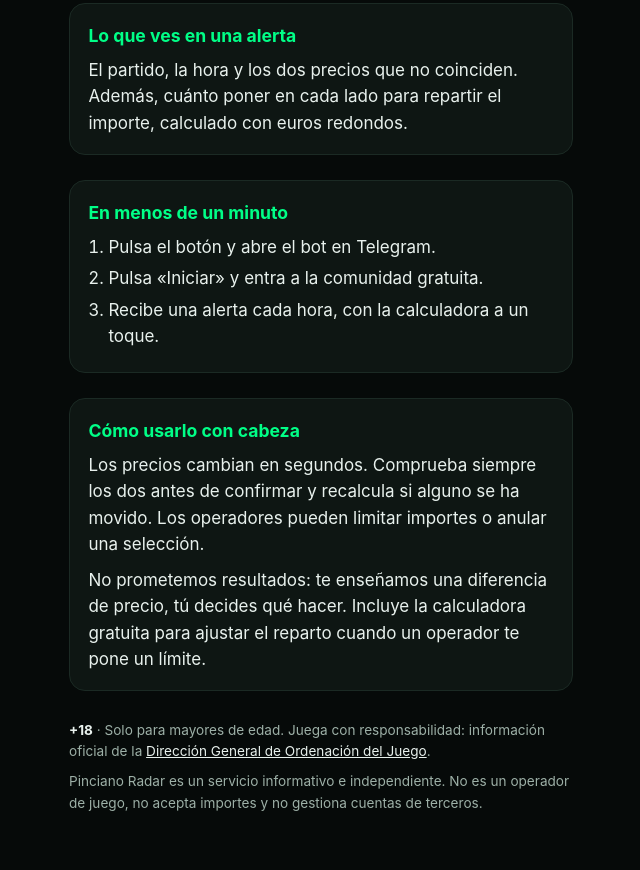
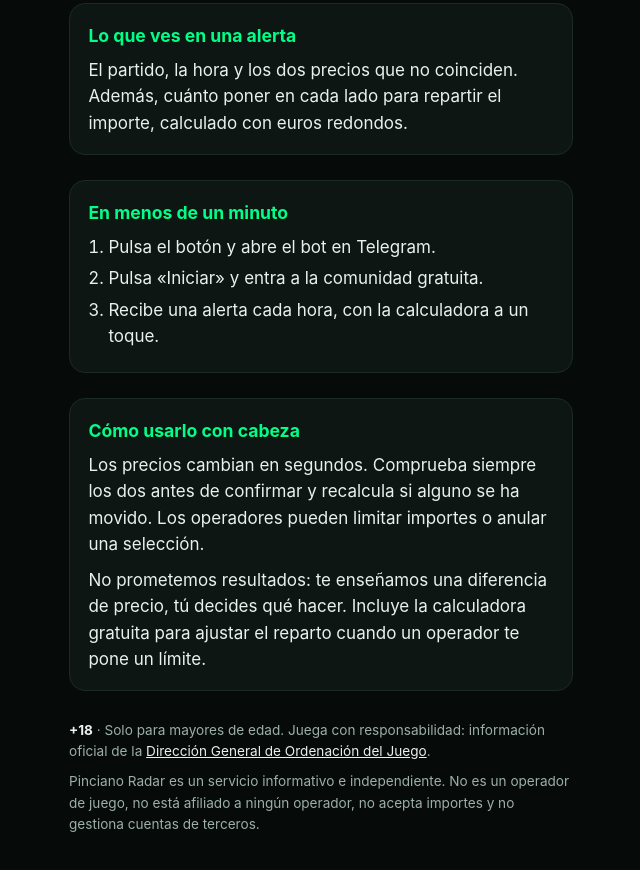
Before and after one commit to deljavierher-web/pinciano, a plain HTML site: page empieza.html in a window 1280 px wide. Shown: the part 428-1298 px from the top of the page, without its empty margins (319-959 px from the left). Drawn offline with Linux system fonts and the light colour scheme.

Commit message:
feat(web): /empieza con «no está afiliado a ningún operador»
Co-authored-by: OpenBot <335604065+openbotgit[bot]@users.noreply.github.com>

```diff
--- a/empieza.html
+++ b/empieza.html
@@ -66,7 +66,7 @@
 
     <footer>
       <p><span class="age">+18</span> · Solo para mayores de edad. Juega con responsabilidad: información oficial de la <a href="https://www.ordenacionjuego.es/" rel="noopener">Dirección General de Ordenación del Juego</a>.</p>
-      <p>Pinciano Radar es un servicio informativo e independiente. No es un operador de juego, no acepta importes y no gestiona cuentas de terceros.</p>
+      <p>Pinciano Radar es un servicio informativo e independiente. No es un operador de juego, no está afiliado a ningún operador, no acepta importes y no gestiona cuentas de terceros.</p>
     </footer>
   </main>
   <script>
```
